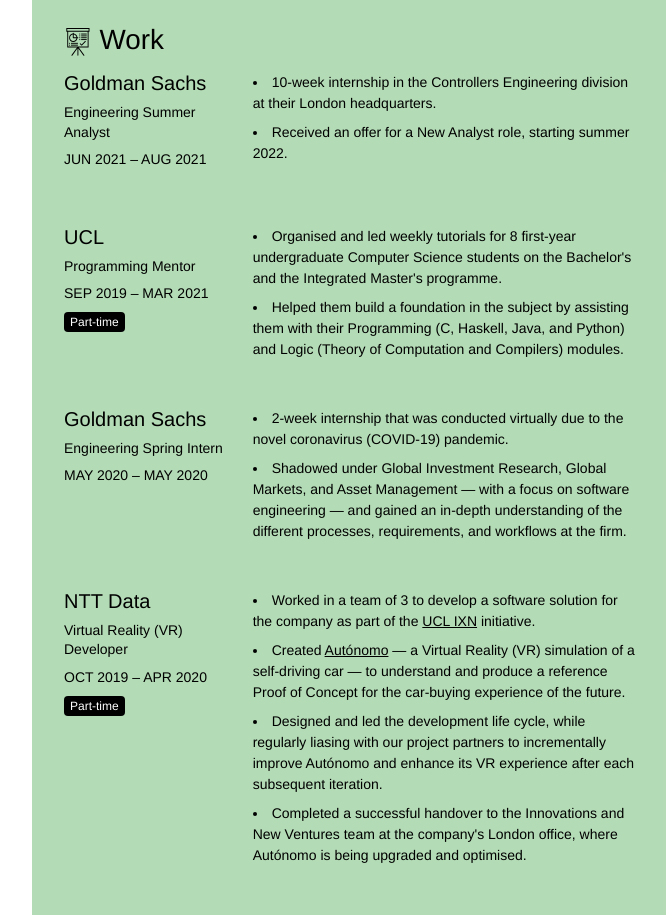
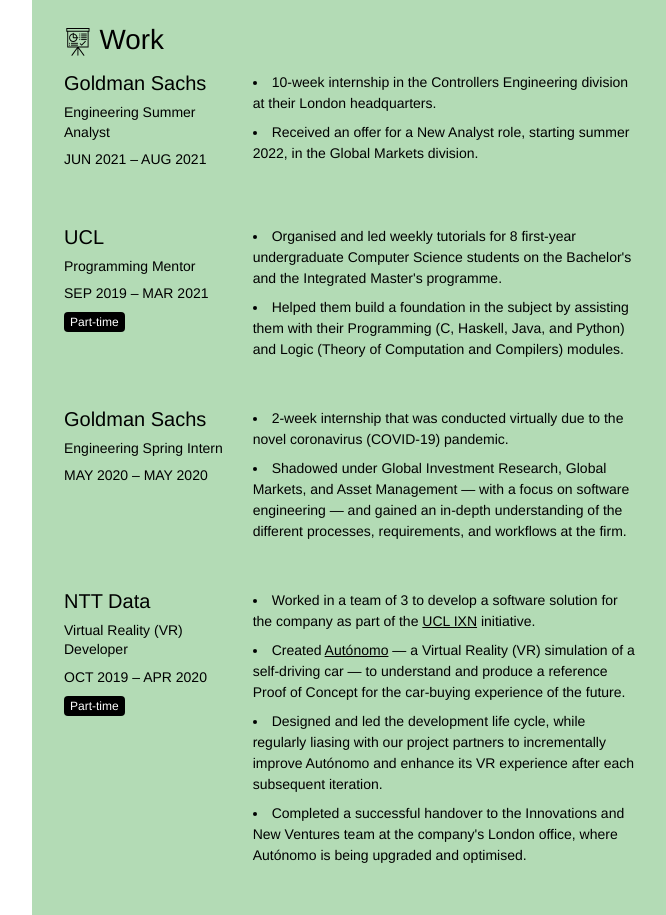
Before and after one commit to abircb/abirbhushan.com, a Vue app: page / in a window 1280 px wide. Shown: the part 1860-2775 px from the top of the page, without its empty margins (608-1274 px from the left). Built offline with nearby package versions, Linux system fonts and the light colour scheme.

Commit message:
minor update to pos

```diff
--- a/src/components/section/Work.vue
+++ b/src/components/section/Work.vue
@@ -10,7 +10,10 @@
         10-week internship in the Controllers Engineering division at their
         London headquarters.
       </li>
-      <li>Received an offer for a New Analyst role, starting summer 2022.</li>
+      <li>
+        Received an offer for a New Analyst role, starting summer 2022, in the
+        Global Markets division.
+      </li>
     </Company>
     <Company
       name="UCL"
```
